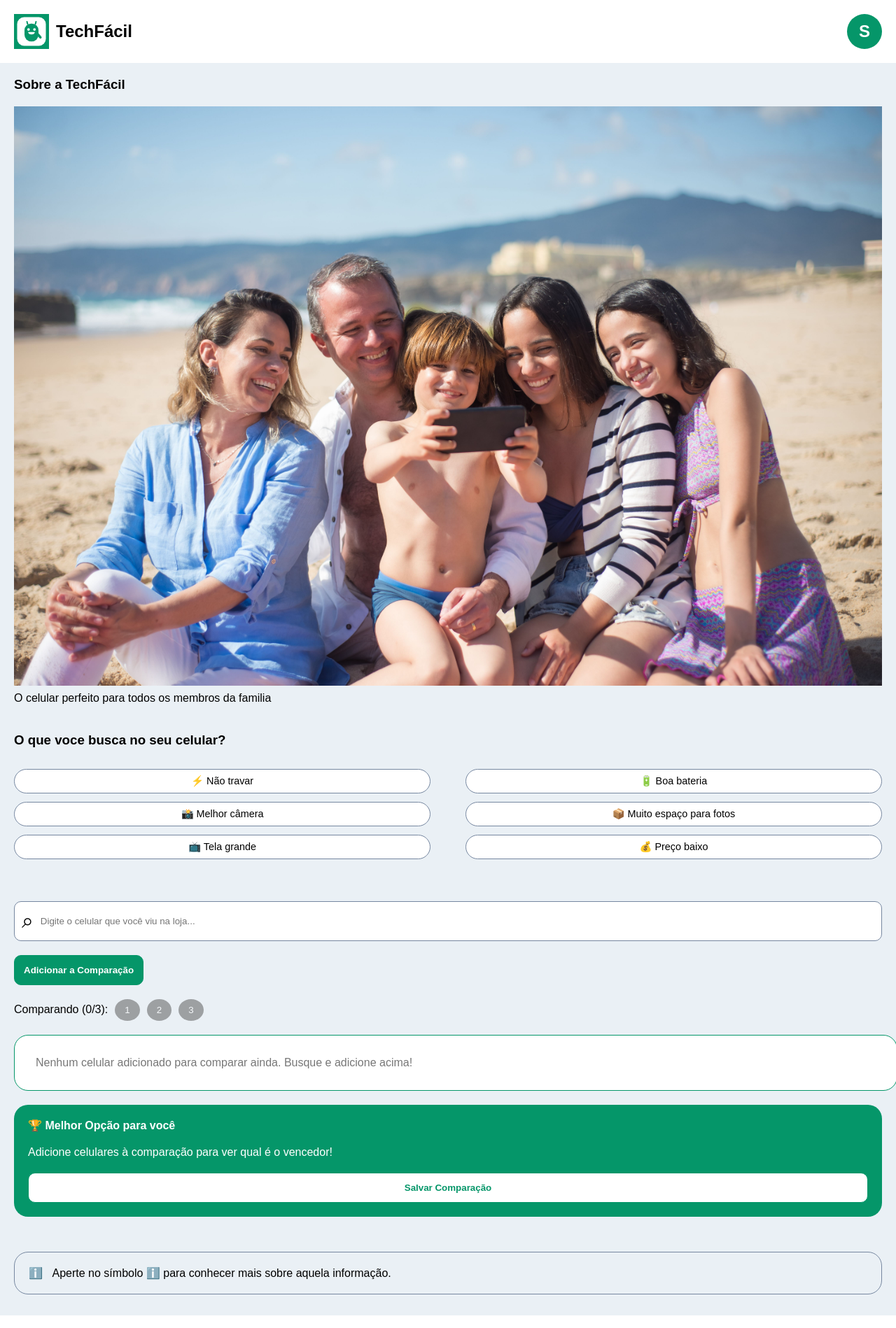
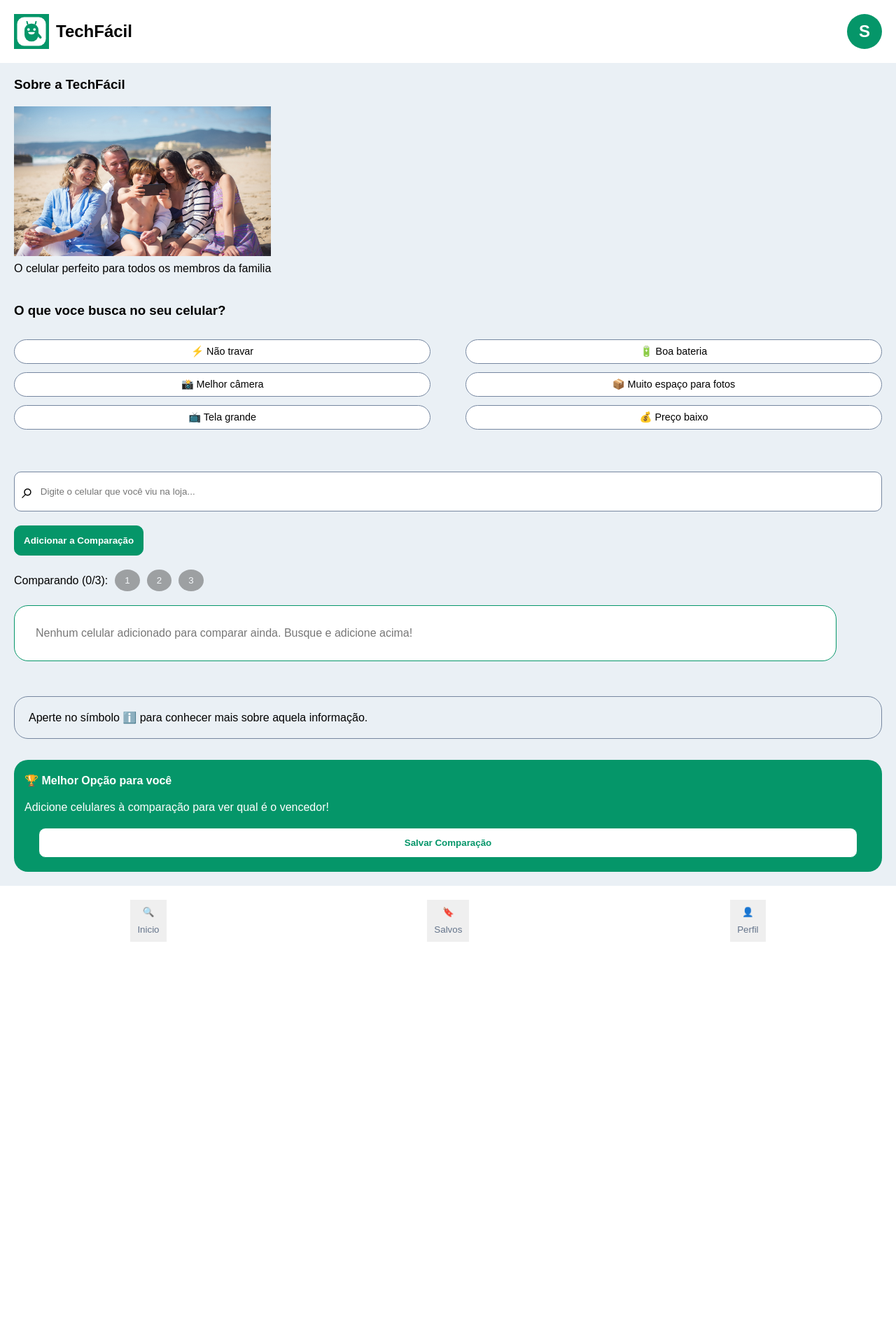
Before and after one commit to DiogoSouza268/TechFacil, an Angular app: page /home in a window 1280 px wide. Shown: the top 1898 px of the page at 70% size. After the commit the page ends 1366 px from the top, so only its background shows below. Built offline with nearby package versions, Linux system fonts and the light colour scheme.

Commit message:
style: ajusta a estrutura do carrossel e melhora o layout da página inicial

```diff
--- a/src/app/componentes/carrosel/carrosel.css
+++ b/src/app/componentes/carrosel/carrosel.css
@@ -1,4 +1,4 @@
-main{
+#main{
     display: flex;
     flex-direction: column;
     gap: 5px;
@@ -6,4 +6,5 @@ main{
 
 #carousel-container > img{
     width: 100%;
+    height: 214px;
 }
--- a/src/app/componentes/carrosel/carrosel.html
+++ b/src/app/componentes/carrosel/carrosel.html
@@ -1,5 +1,5 @@
 @if (slides.length > 0) {
-  <main>
+  <div id="main">
 
     <div id="carousel-container">
         <img [src]="slides[currentIndex].image" [alt]="slides[currentIndex].title">
@@ -9,5 +9,5 @@
       <p>{{ slides[currentIndex].title }}</p>
     </div>
 
-  </main>
+  </div>
 }
--- a/src/app/componentes/menu/menu.css
+++ b/src/app/componentes/menu/menu.css
@@ -3,6 +3,7 @@
     display: flex;
     justify-content: space-around;
     padding: 20px 0px;
+    margin-top: 20px;
 }
 
 button{
--- a/src/app/pages/home/home.css
+++ b/src/app/pages/home/home.css
@@ -160,7 +160,7 @@ main{
   scroll-behavior: smooth;
   gap: 16px;
   padding: 10px;
-  width: 100%;
+  width: 93%;
   scrollbar-width: none;
   -webkit-overflow-scrolling: touch;
 }
@@ -253,12 +253,8 @@ main{
     color: white;
     border-radius: 20px;
     gap: 20px;
-    padding: 20px 0px;
+    padding: 20px 15px;
 
-}
-
-#melhorOpcao > p, #melhorOpcao > h4{
-    padding-left: 20px;
 }
 
 #salvarCompa{
--- a/src/app/pages/home/home.html
+++ b/src/app/pages/home/home.html
@@ -125,7 +125,36 @@
             }
         </section>
 
-        <section id="melhorOpcao">
+    </section>
+
+    <section id="infoFacil">
+
+        @if (termoExibido) {
+            <p>
+                <span style="color: aqua; padding-right: 10px;">ℹ️</span>
+                <strong>{{ termoExibido.titulo }}</strong>
+            </p>
+
+            <p style="text-align: justify;">
+                {{ termoExibido.explicacao }}
+            </p>
+
+            <button
+                class="input-botao"
+                style="margin-top: 0px;"
+                (click)="fecharDicionario()">
+                Entendi
+            </button>
+        }
+        @else {
+            <p>
+                Aperte no símbolo ℹ️ para conhecer mais sobre aquela informação.
+            </p>
+        }
+
+    </section>
+
+    <section id="melhorOpcao">
             <h4>🏆 Melhor Opção para você</h4>
 
             @if (listaComparacao.length === 0) {
@@ -146,38 +175,6 @@
             <button id="salvarCompa" [disabled]="listaComparacao.length === 0">Salvar Comparação</button>
         </section>
 
-    </section>
-
-    <section id="infoFacil">
-
-        @if (termoExibido) {
-            <!-- Exibido quando o usuário clica em algum ícone ℹ️ -->
-            <p>
-                <span style="color: aqua; padding-right: 10px;">ℹ️</span>
-                <strong>{{ termoExibido.titulo }}</strong>
-            </p>
-
-            <p style="text-align: justify;">
-                {{ termoExibido.explicacao }}
-            </p>
-
-            <button
-                class="input-botao"
-                style="margin-top: 0px;"
-                (click)="fecharDicionario()">
-                Entendi
-            </button>
-        }
-        @else {
-            <!-- Mensagem padrão quando nenhum ícone foi clicado -->
-            <p>
-                <span style="color: aqua; padding-right: 10px;">ℹ️</span>
-                Aperte no símbolo ℹ️ para conhecer mais sobre aquela informação.
-            </p>
-        }
-
-    </section>
-
 
 </main>
 
```
